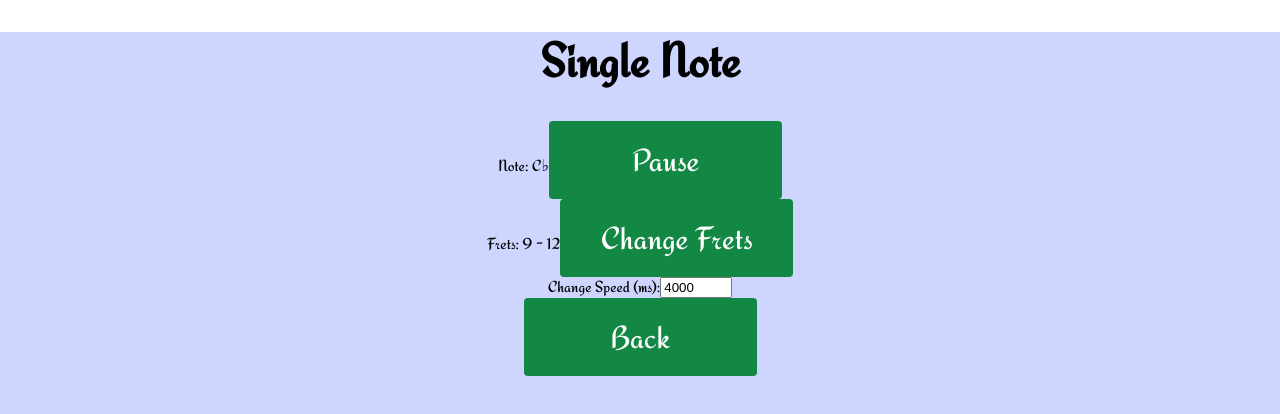
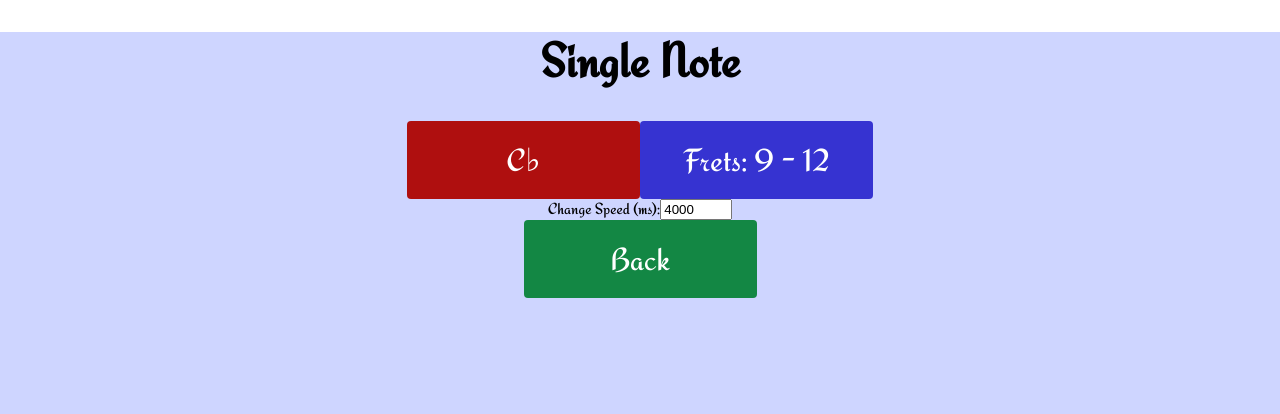
Before and after one commit to luciancic/guitar-trainer, a React (Create React App) app: page / in a window 1280 px wide. Both pictures are taken after a click on the button "Single Note". Shown: the top 414 px of the page. Built offline with nearby package versions, Linux system fonts and the light colour scheme.

Commit message:
simplify notes and frets buttons

```diff
--- a/src/components/SingleNote.js
+++ b/src/components/SingleNote.js
@@ -33,14 +33,8 @@ function SingleNote({ back }) {
     return (
         <div>
             <h1>Single Note</h1>
-            <div>
-                Note: {note}
-                <button onClick={() => setPlaying(!playing) }>{ playing ? 'Pause' : 'Resume' }</button>
-            </div>
-            <div>
-                Frets: {fret} - {fret + 3}
-                <button onClick={() => setFret(randUpTo(20))}>Change Frets</button>
-            </div>
+            <button className="button-red" onClick={() => setPlaying(!playing) }>{note}</button>
+            <button className="button-blue" onClick={() => setFret(randUpTo(20))}>Frets: {fret} - {fret + 3}</button>
             <div>
                 Change Speed (ms):
                 <input
```
